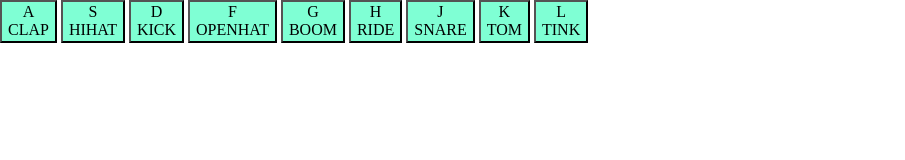
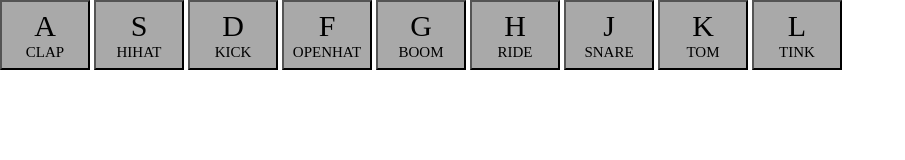
Before and after one commit to drumsmith-labs/drumsmith, a plain HTML site: page index.html in a window 1280 px wide. Shown: the whole page, without its empty margins (0-905 px from the left). Drawn offline with Linux system fonts and the light colour scheme.

Commit message:
update button styles and add button container

```diff
--- a/index.html
+++ b/index.html
@@ -7,11 +7,12 @@
     <title>Drumsmith</title>
     <meta name="description" content="Drumsmith">
     <meta name="author" content="Drumsmith Labs">
+    <link rel="stylesheet" href="normalizer.css">
     <link rel="stylesheet" href="styles.css">
-    <link rel="stylesheet" href="normalizer.css">
   </head>
 
   <body>
+    <div id='button-container'>
       <button class='button'>
         <div>A</div>
         <div>CLAP</div>
@@ -48,6 +49,9 @@
         <div>L</div>
         <div>TINK</div>
       </button>
+    </div>
+    <script src="app.js" >
+    </script>
     <!-- <button class="button disabled" onclick="alert('hey there')">Click Me</button> -->
   </body>
 </html>
--- a/styles.css
+++ b/styles.css
@@ -1,7 +1,27 @@
+/* html {
+  left: 0;
+  line-height: 200px;
+  margin-top:-100px;
+  position: absolute;
+  text-align: center;
+  top: 50%;
+  width: 100%;
+} */
+
 .button {
-  background-color: aquamarine;
+  background-color: darkgray;
+  font-size: 30px;
+  width: 90px;
+  height:70px;
 }
-
+.button div:last-child {
+  font-size: 15px;
+}
 .button.disabled {
   background-color: gray;
 }
+
+#button-container{
+margin: auto;
+
+}
```
Lines whose indentation alone changed are shown as unchanged.
